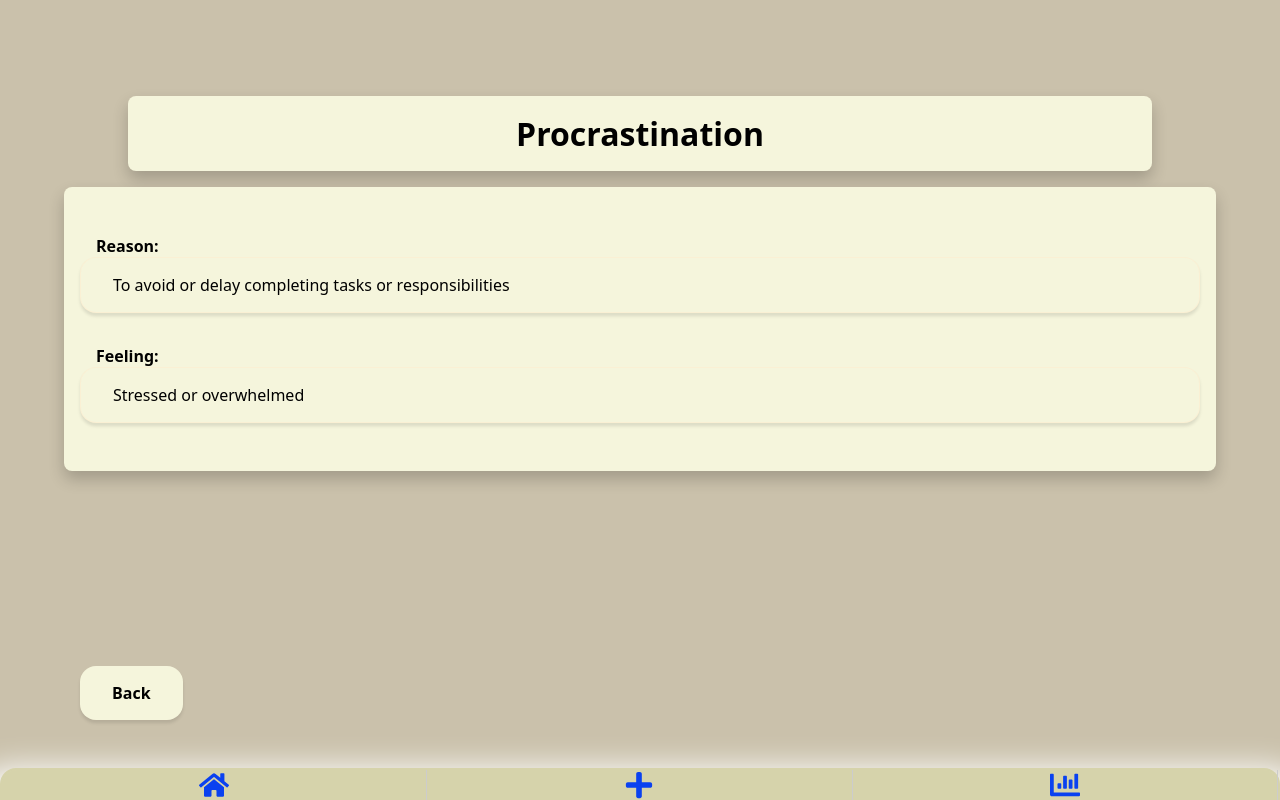
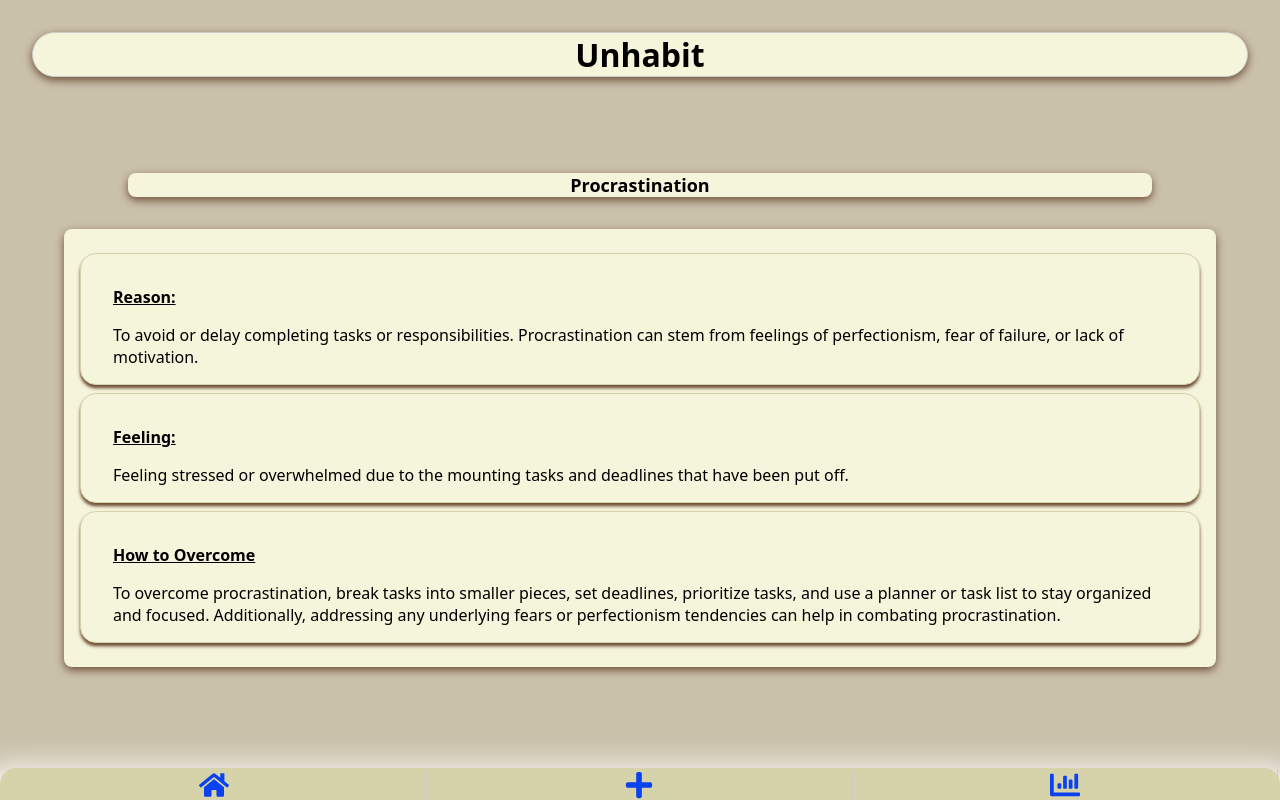
Before and after one commit to FelixJncs/capstone-project, a Next.js app: page /habits/1 in a window 1280 px wide. Built offline with nearby package versions, Linux system fonts and the light colour scheme.

Commit message:
styled_HabitCard_HabitDetails

```diff
--- a/components/HabitDetailsPage.js
+++ b/components/HabitDetailsPage.js
@@ -1,6 +1,7 @@
 import styled from "styled-components";
 import Link from "next/link";
 import { StyledLink } from "./StyledLink";
+import { StyledTitle } from "./StyledTitle";
 
 const StyledHabitDetailsContainer = styled.section`
   display: flex;
@@ -8,102 +9,64 @@ const StyledHabitDetailsContainer = styled.section`
   align-items: center;
 `;
 
-const StyledCategoriesContainer = styled.main`
-  margin: 0 1rem;
+const StyledCategoriesContainer = styled.ul`
+  margin: 1rem 0 3rem 0;
   width: 90%;
-  box-shadow: 0 0.5rem 1rem rgba(0, 0, 0, 0.2);
+  box-shadow: 0 0.2rem 0.5rem #6f4e37;
   border-radius: 0.5rem;
   background-color: beige;
   padding: 1rem;
+  list-style: none;
 `;
 
 const StyledHabitNameContainer = styled.header`
   display: flex;
   justify-content: center;
   align-items: center;
-  margin: 6rem 1rem 1rem 1rem;
+  margin: 4rem 1rem 1rem 1rem;
   width: 80%;
-  box-shadow: 0 0.5rem 1rem rgba(0, 0, 0, 0.2);
+  box-shadow: 0 0.2rem 0.5rem #6f4e37;
   border-radius: 0.5rem;
   background-color: beige;
+  font-weight: bold;
+  font-size: large;
 `;
 
-const HabitName = styled.h2`
-  font-size: 2rem;
-  margin: 1rem;
+const StyledHabitLabel = styled.p`
+  font-weight: bold;
+  text-decoration: underline;
 `;
 
-const StyledHabitReasonsContainer = styled.div`
-  display: flex;
-  flex-direction: column;
-  margin: 2rem 0 2rem;
-`;
-
-const StyledHabitReasonsLabel = styled.strong`
-  font-weight: bold;
-  padding: 0 0 0 1rem;
-`;
-
-const StyledHabitReasons = styled.p`
-  margin: 0;
-  border: 1px solid rgba(255, 235, 205, 0.5);
-  box-shadow: 0 0.2rem 0.2rem rgba(0, 0, 0, 0.1);
+const StyledHabitCategorie = styled.li`
+  margin-bottom: 0.5rem;
+  margin-top: 0.5rem;
+  border: 1px solid #d6d3ab;
+  box-shadow: 0 0.2rem 0.2rem #6f4e37;
   padding: 1rem 2rem 1rem 2rem;
   background-color: beige;
   border-radius: 1rem;
 `;
 
-const StyledHabitFeelingContainer = styled.div`
-  display: flex;
-  flex-direction: column;
-  margin: 2rem 0 2rem;
-`;
-
-const StyledHabitFeelingLabel = styled.strong`
-  font-weight: bold;
-  padding: 0 0 0 1rem;
-`;
-
-const StyledHabitFeeling = styled.p`
-  margin: 0;
-  border: 1px solid rgba(255, 235, 205, 0.5);
-  box-shadow: 0 0.2rem 0.2rem rgba(0, 0, 0, 0.1);
-  padding: 1rem 2rem 1rem 2rem;
-  background-color: beige;
-  border-radius: 1rem;
-`;
-
-const StyledBackLinkContainer = styled.div`
-  position: fixed;
-  bottom: 2rem;
-  left: 2rem;
-  display: flex;
-  justify-content: flex-start;
-  align-items: center;
-  padding: 1rem;
-  background-color: transparent;
-`;
-
 export default function HabitDetailsPage({ habit }) {
   return (
     <>
+      <StyledTitle>Unhabit</StyledTitle>
       <StyledHabitDetailsContainer>
-        <StyledHabitNameContainer>
-          <HabitName>{habit.name}</HabitName>
-        </StyledHabitNameContainer>
+        <StyledHabitNameContainer>{habit.name}</StyledHabitNameContainer>
         <StyledCategoriesContainer>
-          <StyledHabitReasonsContainer>
-            <StyledHabitReasonsLabel>Reason:</StyledHabitReasonsLabel>
-            <StyledHabitReasons>{habit.reason}</StyledHabitReasons>
-          </StyledHabitReasonsContainer>
-          <StyledHabitFeelingContainer>
-            <StyledHabitFeelingLabel>Feeling:</StyledHabitFeelingLabel>
-            <StyledHabitFeeling>{habit.feeling}</StyledHabitFeeling>
-          </StyledHabitFeelingContainer>
+          <StyledHabitCategorie>
+            <StyledHabitLabel>Reason:</StyledHabitLabel>
+            {habit.reason}
+          </StyledHabitCategorie>
+          <StyledHabitCategorie>
+            <StyledHabitLabel>Feeling:</StyledHabitLabel>
+            {habit.feeling}
+          </StyledHabitCategorie>
+          <StyledHabitCategorie>
+            <StyledHabitLabel>How to Overcome</StyledHabitLabel>
+            {habit.overcome}
+          </StyledHabitCategorie>
         </StyledCategoriesContainer>
-        <StyledBackLinkContainer>
-          <StyledLink href="/">Back</StyledLink>
-        </StyledBackLinkContainer>
       </StyledHabitDetailsContainer>
     </>
   );
--- a/components/StyledButton.js
+++ b/components/StyledButton.js
@@ -5,7 +5,7 @@ export const StyledButton = styled.button`
   padding: 0.5rem 1rem;
   background-color: beige;
   border-radius: 0.5rem;
-  box-shadow: 0.1rem -0.2rem 0.7rem white;
+  box-shadow: 0.1rem 0.2rem 0.7rem #6f4e37;
   border: none;
   text-decoration: none;
   color: black;
@@ -17,4 +17,5 @@ export const StyledButton = styled.button`
   margin-left: 0.5rem;
   margin-bottom: 0.5rem;
   border: 1px solid #d6d3ab;
+  justify-content: center;
 `;
--- a/components/StyledTitle.js
+++ b/components/StyledTitle.js
@@ -6,4 +6,5 @@ export const StyledTitle = styled.h1`
   margin: 2rem;
   background-color: beige;
   border-radius: 2rem;
+  box-shadow: 0 0.2rem 0.5rem #6f4e37;
 `;
--- a/store.js
+++ b/store.js
@@ -9,10 +9,12 @@ const useHabitsStore = createLocalStorageStore(
       {
         id: "1",
         name: "Procrastination",
-        reason: "To avoid or delay completing tasks or responsibilities",
-        feeling: "Stressed or overwhelmed",
+        reason:
+          "To avoid or delay completing tasks or responsibilities. Procrastination can stem from feelings of perfectionism, fear of failure, or lack of motivation.",
+        feeling:
+          "Feeling stressed or overwhelmed due to the mounting tasks and deadlines that have been put off.",
         overcome:
-          "Break tasks into smaller pieces, set deadlines, and use a planner or task list to stay on track.",
+          "To overcome procrastination, break tasks into smaller pieces, set deadlines, prioritize tasks, and use a planner or task list to stay organized and focused. Additionally, addressing any underlying fears or perfectionism tendencies can help in combating procrastination.",
         progress: 0,
         streakCount: 0,
         longestStreak: 0,
@@ -23,10 +25,12 @@ const useHabitsStore = createLocalStorageStore(
       {
         id: "2",
         name: "Nail-biting",
-        reason: "A nervous or anxious habit",
-        feeling: "Embarrassed or ashamed",
+        reason:
+          "Nail-biting is a nervous or anxious habit that often occurs as a way to cope with stress, anxiety, or boredom.",
+        feeling:
+          "Feeling embarrassed or ashamed of the nail-biting habit, especially in social situations or when nails appear unsightly.",
         overcome:
-          "Use stress-reducing techniques such as exercise, meditation, or deep breathing. Wear gloves or paint your nails to reduce temptation.",
+          "To overcome nail-biting, it can be helpful to identify triggers and find alternative stress-reducing techniques such as exercise, meditation, or deep breathing. Keeping nails trimmed and polished, wearing gloves, or using bitter-tasting nail polish can also reduce temptation and break the habit.",
         progress: 0,
         streakCount: 0,
         longestStreak: 0,
```
Also changed, not shown: components/HabitCard.js (+15 -5 lines).
